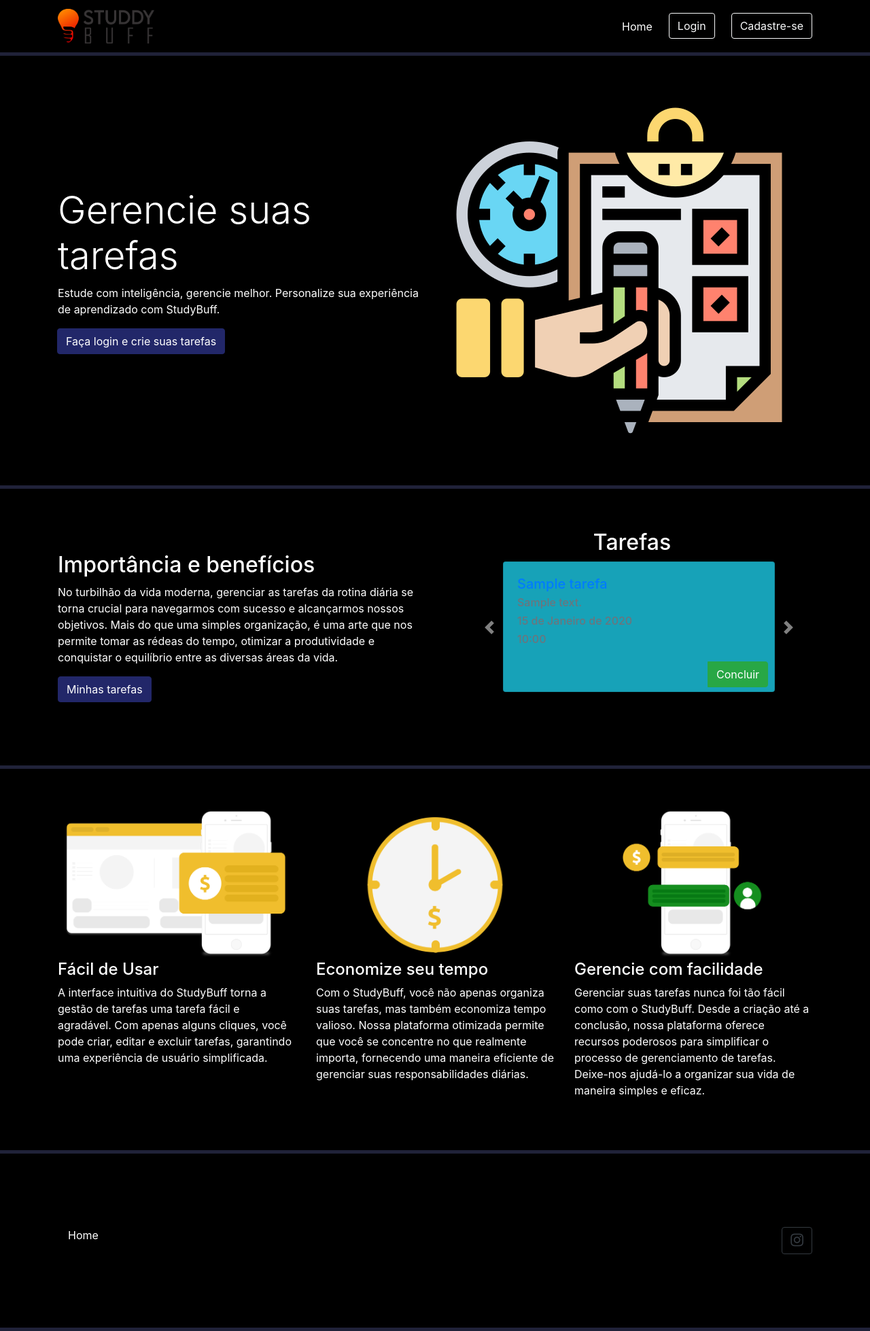
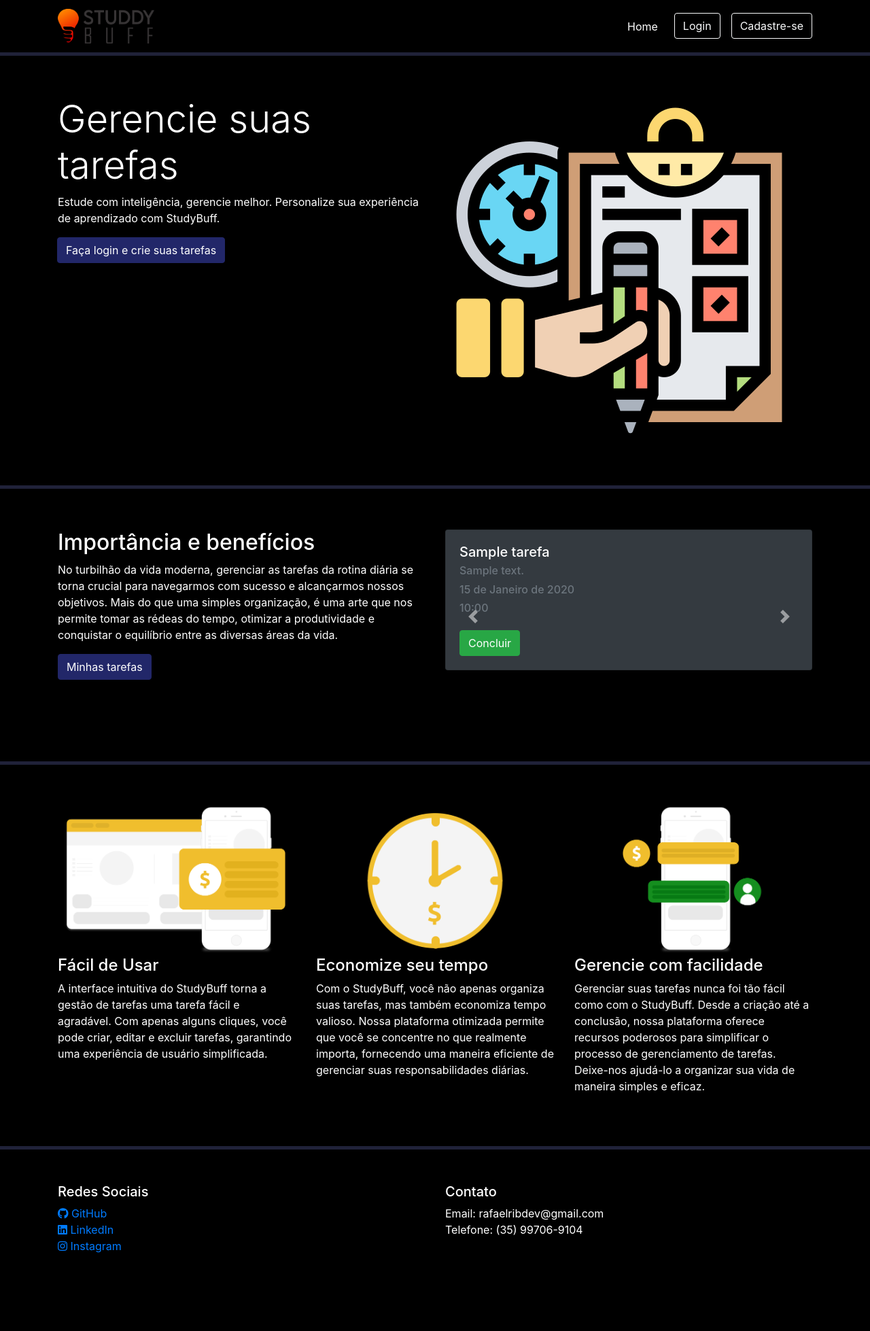
Before and after one commit to rribeiro200/studybuffapp, a Django app: template tarefas/templates/tarefas/index.html in a window 1280 px wide. Shown: the whole page at 68% size. After the commit the page ends 1843 px from the top, so only its background shows below. Run offline with Django 5.2, Linux system fonts and the light colour scheme; the template is opened without the code that fills it: values that come from a table or form of the project are taken from there, others are empty; tables that the repository leaves empty hold one stand-in row (values such as "Sample post"); some libraries are stand-ins or nearby versions.

Commit message:
Projeto praticamente finalizado

```diff
--- a/tarefas/templates/tarefas/index.html
+++ b/tarefas/templates/tarefas/index.html
@@ -24,7 +24,7 @@
 <body>
 
   <header><!---Inicio Cabeçalho--->
-    <nav class="caixa-navbar navbar navbar-expand-sm navbar-light" style="background-color: #000000;">
+    <nav class="caixa-navbar navbar navbar-expand-sm navbar-dark" style="background-color: #000000;">
       <div class="container">
 
         <a href="" class="navbar-brand">
@@ -49,7 +49,7 @@
               <a href="{% url 'usuarios:login' %}" class="btn btn-outline-light ml-3">Login</a>
             </li>
             <li class="nav-item">
-              <a href="{% url 'usuarios:formulario_cadastro' %}" class="btn btn-outline-light ml-4">Cadastre-se</a>
+              <a href="{% url 'usuarios:formulario_cadastro' %}" class="btn btn-outline-light ml-3">Cadastre-se</a>
             </li>
             {% else %}
             <li class="nav-item">
@@ -59,18 +59,19 @@
               <a href="{% url 'usuarios:logout' %}" class="btn btn-outline-light ml-3">Logout</a>
             </li>
             {% endif %}
+
           </ul>
         </div>
-
       </div>
     </nav>
   </header><!---Fim Cabeçalho--->
+
 
   <section class="caixa" id="Home"><!--Inicio Sessão Home--->
     <div class="container">
       <div class="row">
 
-        <div class="col-md-6 d-flex"><!---Textos da Seção--->
+        <div class="col-md-6"><!---Textos da Seção--->
           <div class="align-self-center">
 
             {% if messages %}
@@ -108,7 +109,7 @@
         </div><!---Fim Textos da Seção--->
 
         <div class="col-md-6 d-none d-md-block">
-          <img src="{% static 'img/capa-gerenciamento.png' %}">
+          <img src="{% static 'img/capa-gerenciamento.png' %}" class="img-fluid">
         </div>
 
       </div>
@@ -120,7 +121,7 @@
     <div class="container">
       <div class="row">
 
-        <div class="col-md-6 d-flex">
+        <div style="margin-bottom:60px;" class="col-md-6">
           <div class="align-self-center">
             <h2 style="color: white;">Importância e benefícios</h2>
             <p style="color: white;">
@@ -138,46 +139,40 @@
 
         <!-- CARROUSEL -->
         {% if tarefas %}
-        <div style="margin-left: 100px;" id="carouselExampleControls" class="carousel slide" data-ride="carousel">
+        <div class="col-md-6">
+          <div id="carouselExampleControls" class="carousel slide" data-ride="carousel">
             <div class="carousel-inner">
-            <H2 style="color: white; text-align: center; margin-right: 20px;">Tarefas</H2>
 
               {% for tarefa in tarefas %}
-            <a style="text-decoration: none;" href="{% url 'tarefas:editar_tarefa' tarefa.pk %}">
-              <div href="{% url 'tarefas:editar_tarefa' tarefa.pk %}"
-                class="carousel-item {% if forloop.first %}active{% endif %}">
-                <div class="card text-white bg-info  mb-5" style="width: 25rem; height: 12rem;">
+              <div class="carousel-item {% if forloop.first %}active{% endif %}">
+                <div class="card text-white bg-dark mb-5" style="width: 100%;">
                   <div class="card-body">
                     <h5 class="card-title">{{ tarefa.titulo }}</h5>
                     <h6 class="card-subtitle mb-2 text-muted">{{ tarefa.descricao }}</h6>
                     <h6 class="card-text mb-2 text-muted">{{ tarefa.data }}</h6>
                     <h6 class="card-text mb-2 text-muted">{{ tarefa.hora }}</h6>
-                    <div style="margin-top:15px; margin-left:280px;" class="btn-group" role="group" aria-label="Ações">
+                    <div style="margin-top:15px;text-align:center;" class="btn-group" role="group" aria-label="Ações">
                       <a href="{% url 'tarefas:finalizar_tarefa' tarefa.pk %}" class="btn btn-success">Concluir</a>
                     </div>
                   </div>
                 </div>
               </div>
-            </a>
               {% endfor %}
 
             </div>
             <!-- Controles de Navegação -->
-          <a class="carousel-control-prev" href="#carouselExampleControls" role="button" data-slide="prev"
-            style="margin-left: -50px;">
+            <a class="carousel-control-prev" href="#carouselExampleControls" role="button" data-slide="prev">
               <span class="carousel-control-prev-icon" aria-hidden="true"></span>
               <span class="sr-only">Anterior</span>
             </a>
-          <a class="carousel-control-next" href="#carouselExampleControls" role="button" data-slide="next"
-            style="margin-right: -50px;">
+            <a class="carousel-control-next" href="#carouselExampleControls" role="button" data-slide="next">
               <span class="carousel-control-next-icon" aria-hidden="true"></span>
               <span class="sr-only">Próximo</span>
             </a>
           </div>
+        </div>
         {% endif %}
         <!-- CARROUSEL -->
-
-
 
       </div>
     </div>
@@ -220,27 +215,33 @@
     </div>
   </section><!--FIM SESSÃO CONTEUDOS JUNTOS (FINAL)-->
 
-  <section style="background-color: #000000;" class="caixa">
-    <footer class="mt-5 mb-5">
+  <footer class="footer" style="background-color: #000000; color: white; padding: 50px 0;">
     <div class="container">
       <div class="row">
+        <div class="col-md-6">
+          <h5>Redes Sociais</h5>
+          <ul class="list-unstyled">
+            <li><a href="https://github.com/rribeiro200" target="_blank"><i class="fab fa-github"></i> GitHub</a></li>
+            <li><a href="https://www.linkedin.com/in/rafael-o-ribeiro/" target="_blank"><i class="fab fa-linkedin"></i>
+                LinkedIn</a></li>
+            <li><a href="https://www.instagram.com/rafribeir0/" target="_blank"><i class="fab fa-instagram"></i>
+                Instagram</a></li>
+            <!-- Adicione outras redes sociais aqui -->
 
-          <div class="col-md-8">
-            <p>
-              <a style="color: white;" href="">Home</a>
-            </p>
+          </ul>
         </div>
-
-          <div class="col-md-4 d-flex justify-content-end">
-            <a href="" class="btn btn-outline-dark ml-3">
-              <i class="fab fa-instagram fa-lg"></i>
-            </a>
+        <div class="col-md-6">
+          <h5>Contato</h5>
+          <ul class="list-unstyled">
+            <li>Email: rafaelribdev@gmail.com</li>
+            <li>Telefone: (35) 99706-9104</li>
+            <!-- Adicione outras formas de contato aqui -->
+          </ul>
         </div>
       </div>
     </div>
+  </footer>
 
-    </footer>
-  </section>
 
   <!-- JavaScript (Opcional) -->
   <!-- jQuery primeiro, depois Popper.js, depois Bootstrap JS -->
--- a/usuarios/templates/usuarios/cadastre-se.html
+++ b/usuarios/templates/usuarios/cadastre-se.html
@@ -23,7 +23,7 @@
         <nav class="caixa-navbar navbar navbar-expand-sm navbar-light" style="background-color: #000000;">
             <div class="container">
 
-                <a href="" class="navbar-brand">
+                <a href="{% url 'tarefas:index' %}" class="navbar-brand">
                     <img src="{% static 'img/logo.png' %}" width="142">
                 </a>
 
--- a/usuarios/templates/usuarios/login.html
+++ b/usuarios/templates/usuarios/login.html
@@ -24,7 +24,7 @@
         <nav class="caixa-navbar navbar navbar-expand-sm navbar-light" style="background-color: #000000;">
             <div class="container">
 
-                <a href="" class="navbar-brand">
+                <a href="{% url 'tarefas:index' %}" class="navbar-brand">
                     <img src="{% static 'img/logo.png' %}" width="142">
                 </a>
 
```
Also changed, not shown: tarefas/templates/tarefas/minhas_tarefas.html (+48 -38 lines), todo.md (+2 -2 lines). Lines whose indentation alone changed are shown as unchanged.
